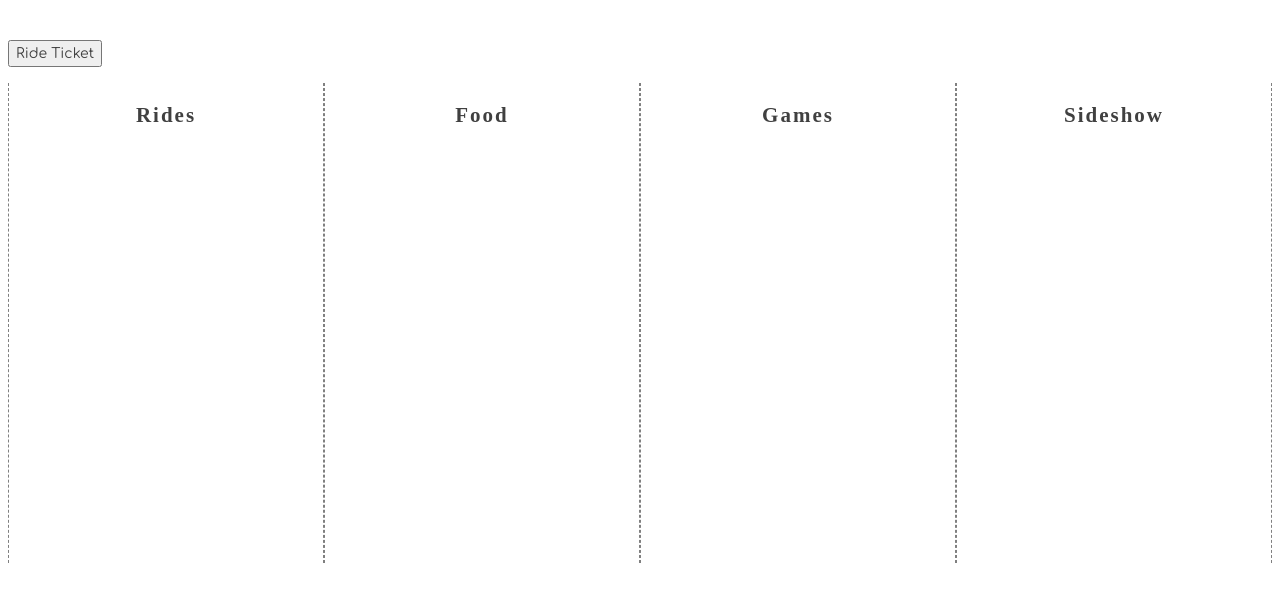
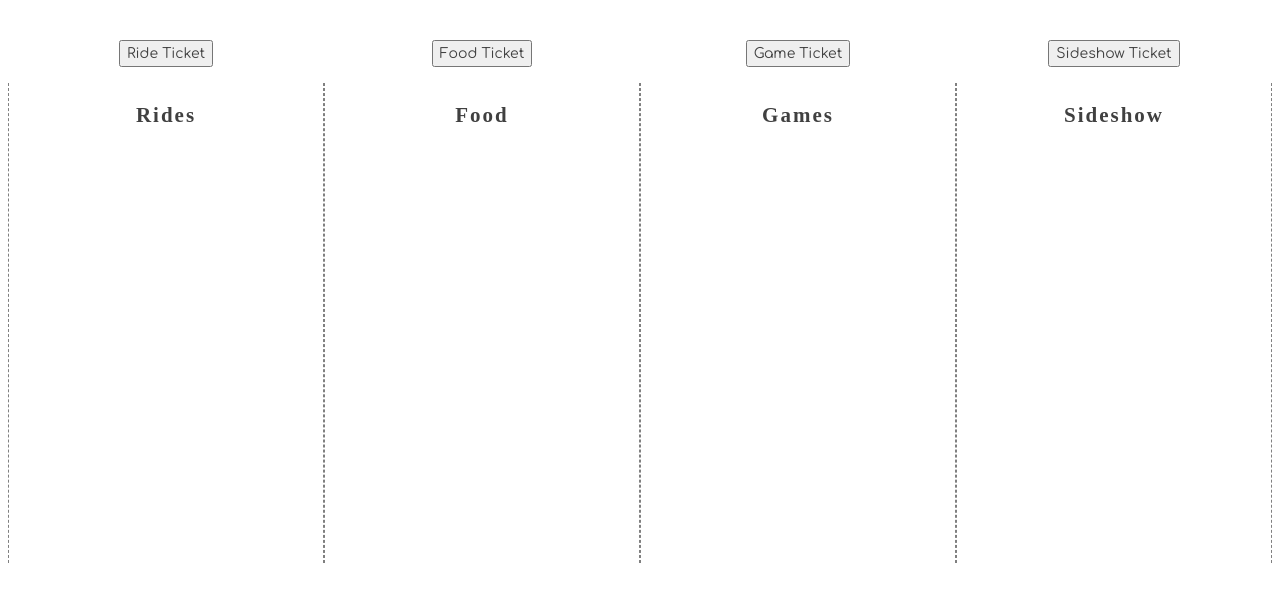
Before and after one commit to CtrlVaultDel/nss-state-fair, a plain HTML site: page index.html in a window 1280 px wide. Drawn offline with Linux system fonts and the light colour scheme; a web font is replaced by a local one.

Commit message:
Added food ticket functionality

```diff
--- /dev/null
+++ b/scripts/food/foodTicketHolders.js
@@ -0,0 +1,7 @@
+const contentTarget = document.querySelector(".food")
+const eventHub = document.querySelector("#state-fair")
+
+export const foodTicketHolders = () => {
+    eventHub.addEventListener("foodTicketPurchased", customEvent =>
+        contentTarget.innerHTML +=`<div class="person eater"></div>`)
+}
--- a/scripts/main.js
+++ b/scripts/main.js
@@ -1,6 +1,13 @@
 // Import and invoke the ticket booth component function
 import { ticketBooth } from "./ticketBooth.js";
 import { rideTicketHolders } from "./rides/rideTicketHolders.js";
+import { foodTicketHolders } from "./food/foodTicketHolders.js";
 
+// Set up the ticket booth
 ticketBooth();
+
+// Provide functionality to the Ride Ticket button
 rideTicketHolders();
+
+// Provide functionality to the Food Ticket button
+foodTicketHolders();
--- a/scripts/rides/rideTicketHolders.js
+++ b/scripts/rides/rideTicketHolders.js
@@ -2,7 +2,6 @@ const contentTarget = document.querySelector(".rides")
 const eventHub = document.querySelector("#state-fair")
 
 export const rideTicketHolders = () => {
-    eventHub.addEventListener("rideTicketPurchased", customEvent => contentTarget.innerHTML +=`
-        <div class="person rider"></div>
-    `)
+    eventHub.addEventListener("rideTicketPurchased", customEvent =>
+        contentTarget.innerHTML +=`<div class="person rider"></div>`)
 }
--- a/scripts/ticketBooth.js
+++ b/scripts/ticketBooth.js
@@ -6,6 +6,10 @@ eventHub.addEventListener("click", clickEvent => {
         const rideEvent = new CustomEvent("rideTicketPurchased");
         eventHub.dispatchEvent(rideEvent);
     }
+    else if(clickEvent.target.id === "foodTicket"){
+        const foodEvent = new CustomEvent("foodTicketPurchased");
+        eventHub.dispatchEvent(foodEvent);
+    }
 })
 
 export const ticketBooth = () => {
@@ -13,5 +17,14 @@ export const ticketBooth = () => {
         <div class="ticketBooth">
             <button id="rideTicket">Ride Ticket</button>
         </div>
+        <div class="ticketBooth">
+            <button id="foodTicket">Food Ticket</button>
+        </div>
+        <div class="ticketBooth">
+            <button id="gameTicket">Game Ticket</button>
+        </div>
+        <div class="ticketBooth">
+            <button id="sideshowTicket">Sideshow Ticket</button>
+        </div>
     `
 }
--- a/styles/main.css
+++ b/styles/main.css
@@ -20,6 +20,8 @@ h1,h2,h3,h4,h5,h6 {
 
 .ticketBooth {
     margin-bottom: 1rem;
+    flex-basis: 25%;
+    text-align: center;
 }
 
 .attractions {
@@ -73,3 +75,8 @@ h1,h2,h3,h4,h5,h6 {
     font-weight: 700;
     padding: 1rem;
 }
+
+.entry{
+    display:flex;
+    justify-content: center;
+}
```
